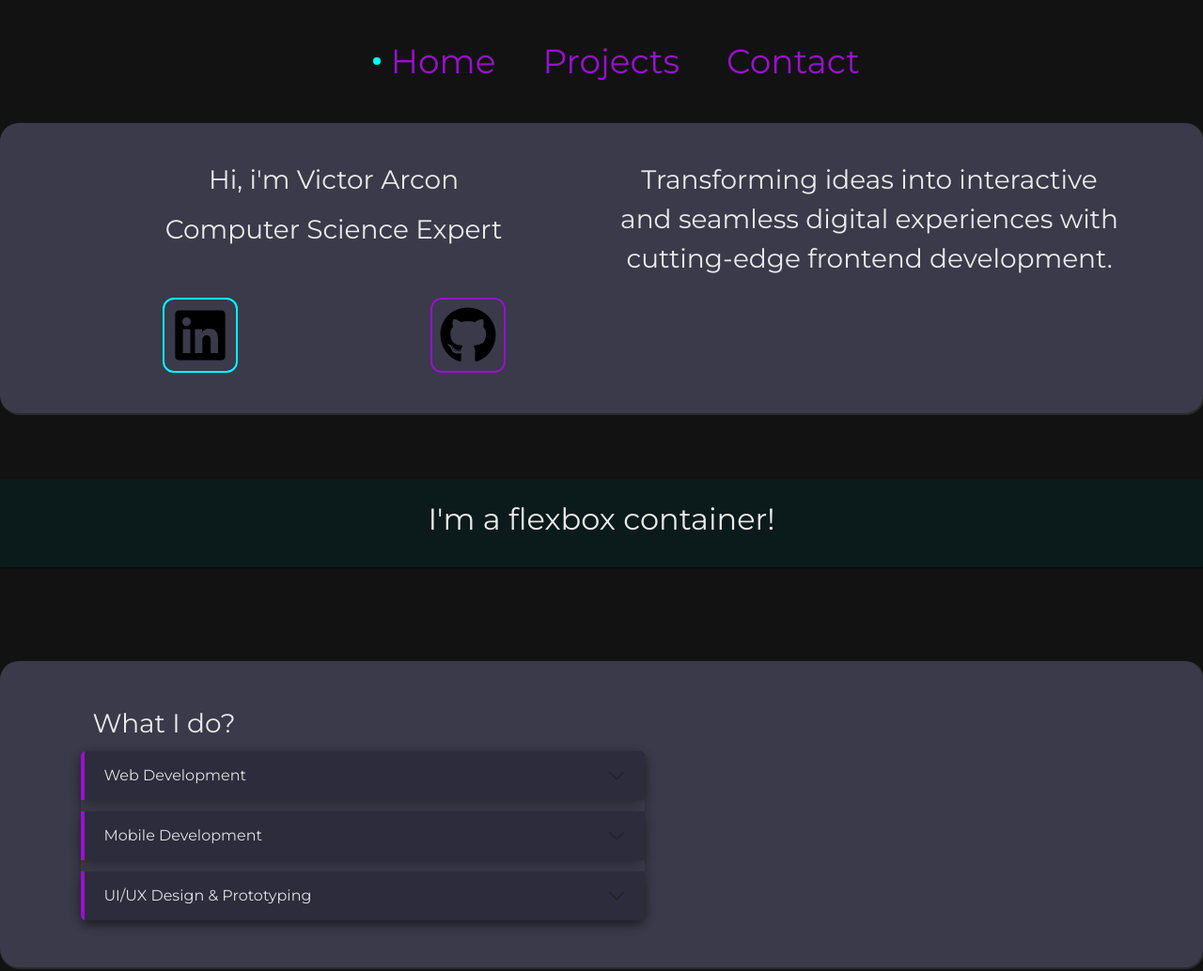
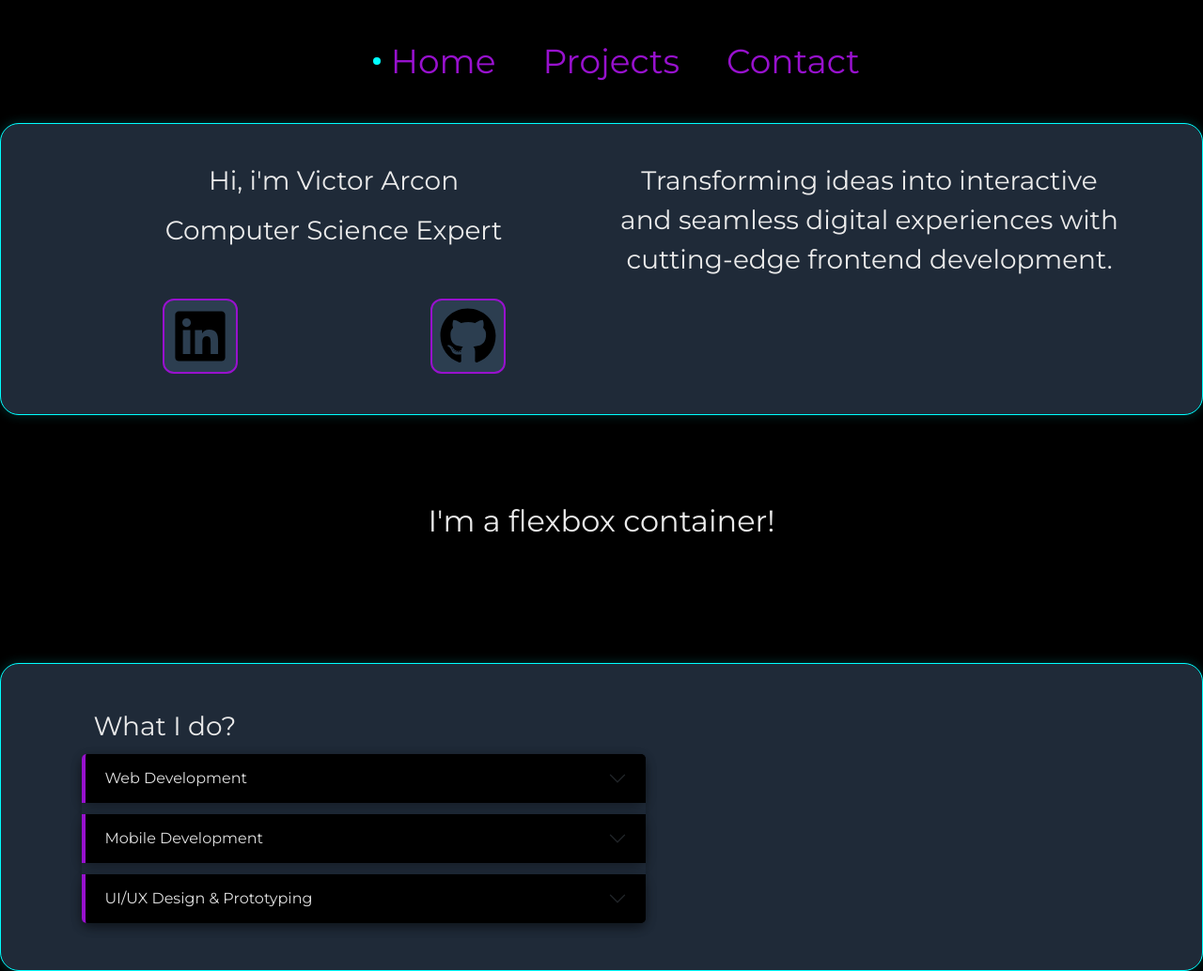
Before and after one commit to arconvictor/arconvictor.github.io, a plain HTML site: page index.html in a window 1280 px wide. Shown: the top 1034 px of the page at 94% size. Drawn offline with nearby package versions, Linux system fonts and the light colour scheme.

Commit message:
cambio de colores

```diff
--- a/assets/css/style.css
+++ b/assets/css/style.css
@@ -1,4 +1,20 @@
 @import url("https://fonts.googleapis.com/css2?family=Montserrat&display=swap");
+
+.fade-in {
+    animation: fadeIn 0.8s ease forwards;
+}
+
+@keyframes fadeIn {
+    from {
+        opacity: 0;
+        transform: translateY(20px);
+    }
+
+    to {
+        opacity: 1;
+        transform: translateY(0);
+    }
+}
 
 html {
     scroll-behavior: smooth;
@@ -6,8 +22,8 @@ html {
 
 :root {
     --text-color: #eaeaea;
-    --bg-color: #121212;
-    --bg-color-section: #3a3a4a;
+    --bg-color: #000;
+    --bg-color-section: #1F2A38;
 
     --accent-color: #00ffff;
     --hover-color: #ff00ff;
@@ -30,7 +46,7 @@ body {
 
 header {
     z-index: 1000;
-    background-color: var(--bg-color);
+    background-color: #000;
     color: var(--text-color);
     text-align: center;
     position: sticky;
@@ -79,7 +95,7 @@ nav {
 }
 
 section {
-    background-color: #3a3a4a;
+    background-color: var(--bg-color-section);
     color: var(--text-color);
     padding-top: 3%;
     padding-left: 3%;
@@ -87,12 +103,20 @@ section {
     padding-right: 3%;
     margin: 10px auto;
     width: 100%;
-    max-width: 1600px;
+    max-width: 1300px;
     min-width: 300px;
     border-radius: 20px;
     /* revisar contraste de sombra de contenedores */
-    box-shadow: 1px 1px 1px 1px #2c2c2c;
+    border: 1px solid #00FFFF;
+    box-shadow: 0 0 12px rgba(0, 255, 255, 0.2);
+    transition: box-shadow 0.3s ease;
+
 }
+
+section:hover {
+    box-shadow: 0 0 20px rgba(0, 255, 255, 0.4);
+}
+
 
 a {
     text-decoration: none;
@@ -118,6 +142,30 @@ a:active {
     text-decoration: underline;
 }
 
+img {
+    opacity: 0;
+    transform: translateY(20px);
+    animation: fadeInUp 0.8s ease forwards;
+    animation-delay: 0.3s;
+    filter: blur(0px);
+    transition: filter 0.3s ease;
+
+
+}
+
+@keyframes fadeInUp {
+    to {
+        opacity: 1;
+        transform: translateY(0);
+    }
+}
+
+img:hover {
+    filter: blur(0px) brightness(1.2);
+}
+
+
+
 #home {
     scroll-margin-top: 170px;
 }
@@ -128,9 +176,10 @@ a:active {
 
 /* Estilo visual para los iconos */
 .efect-in img {
-    border: 2px solid var(--linkedin-border);
+    border: 2px solid var(--github-border);
     border-radius: 12px;
     transition: transform 0.3s ease, box-shadow 0.3s ease;
+    background-color: #2C3E50;
 }
 
 /* Efecto al pasar el cursor */
@@ -148,6 +197,7 @@ a:active {
     border: 2px solid var(--github-border);
     border-radius: 12px;
     transition: transform 0.3s ease, box-shadow 0.3s ease;
+    background-color: #2C3E50;
 }
 
 /* Efecto al pasar el cursor */
@@ -166,7 +216,6 @@ a:active {
 
 .d-flex-bg-custom {
     /* color temporal */
-    background-color: rgb(11, 26, 26);
 }
 
 /* #section-of-accordion {
@@ -199,7 +248,7 @@ a:active {
 }
 
 .accordion-button {
-    background-color: #2c2c3c;
+    background-color: var(--bg-color);
     color: #e0e0e0;
     border-left: 4px solid #9811ce;
 }
@@ -216,7 +265,9 @@ a:active {
 }
 
 #projects-container-with-images img {
+
     /* contenedor recibe de la clase section su ancho y el object-fit: cover se encarga de que la imagen se adap te al tama#o del contenedor con la ayuda de su fila, columna y img-fluid de Boottraps*/
+
     margin-top: 6%;
     margin-bottom: 4%;
     height: 300px;
@@ -224,7 +275,7 @@ a:active {
 }
 
 #projects-container-with-images .col:first-child img {
-    box-shadow: 0 0 12px var(--accent-color);
+    box-shadow: 0 0 12px var(--github-border);
 }
 
 #projects-container-with-images .col:last-child img {
--- a/index.html
+++ b/index.html
@@ -26,8 +26,8 @@
             <div class="container text-center">
                 <div class="row">
                     <div class="col">
-                        <p class="fs-3">Hi, i'm Victor Arcon <br></p>
-                        <h1 class="fs-3">Computer Science Expert</h1>
+                        <p class="fs-3 my-name">Hi, i'm Victor Arcon <br></p>
+                        <h1 class="fs-3 specialty">Computer Science Expert</h1>
                         <div class="row">
                             <div class="col-md-6 mt-5  mb-1 img-fluid efect-in">
                                 <a href="https://www.linkedin.com/in/victor-manuel-arcon-perez-0b4314187/?locale=es_ES"><img
@@ -40,7 +40,7 @@
                         </div>
                     </div>
                     <div class="col">
-                        <p class="fs-3">Transforming ideas into interactive and seamless digital
+                        <p class="fs-3 presentation">Transforming ideas into interactive and seamless digital
                             experiences
                             with cutting-edge frontend development.</p>
                     </div>
@@ -132,12 +132,12 @@
                 <h3 id="projects-title">My Projects</h3>
                 <div class="container text-center">
                     <div class="row row-cols-2">
-                        <div class="col">
+                        <div class="col img-feedback">
                             <a href="https://github.com/arconvictor/password-generator">
-                                <img alt="Entcryption" src="assets/img/lock.jpg" class="img-fluid">
+                                <img alt="Entcryption" src="assets/img/lock.jpg" class="img-fluid" >
                             </a>
                         </div>
-                        <div class="col">
+                        <div class="col img-feedback">
                             <a href="https://github.com/arconvictor/spured">
                                 <img alt="database" src="assets/img/database.jpg" class="img-fluid">
                             </a>
```
